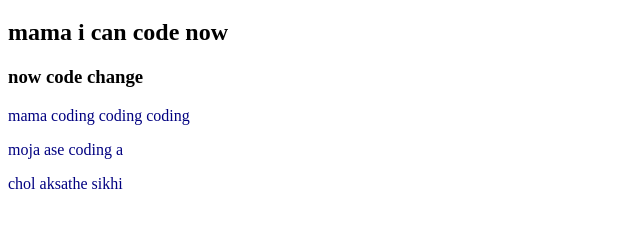
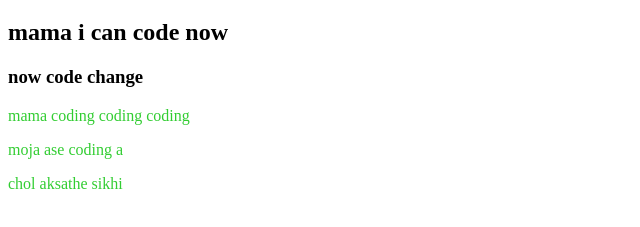
Before and after one commit to shakilahmed12/my-third-repo, a plain HTML site: page index.html in a window 1280 px wide. Shown: the part 61-288 px from the top of the page, without its empty margins (0-640 px from the left). Drawn offline with Linux system fonts and the light colour scheme.

Commit message:
color changed

```diff
--- a/style.css
+++ b/style.css
@@ -1,3 +1,3 @@
 p{
-    color:navy;
+    color:limegreen;
 }
```
